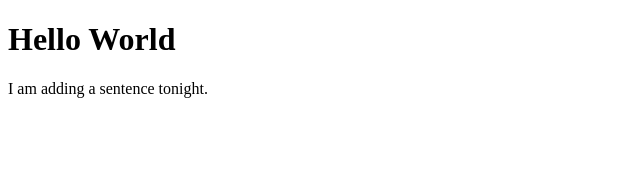
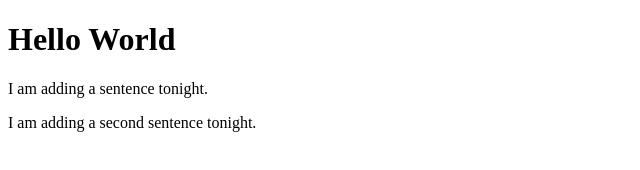
Before and after one commit to vrcooper70/virginia-cooper-repository-assignment, a plain HTML site: page index.html in a window 1280 px wide. Shown: the whole page, without its empty margins (0-640 px from the left). Drawn offline with Linux system fonts and the light colour scheme.

Commit message:
Added a second sentence.

```diff
--- a/index.html
+++ b/index.html
@@ -3,5 +3,6 @@
     <body>
         <h1>Hello World</h1>
         <p>I am adding a sentence tonight.</p>
+        <p>I am adding a second sentence tonight.</p>
     </body>
 </html>
```
